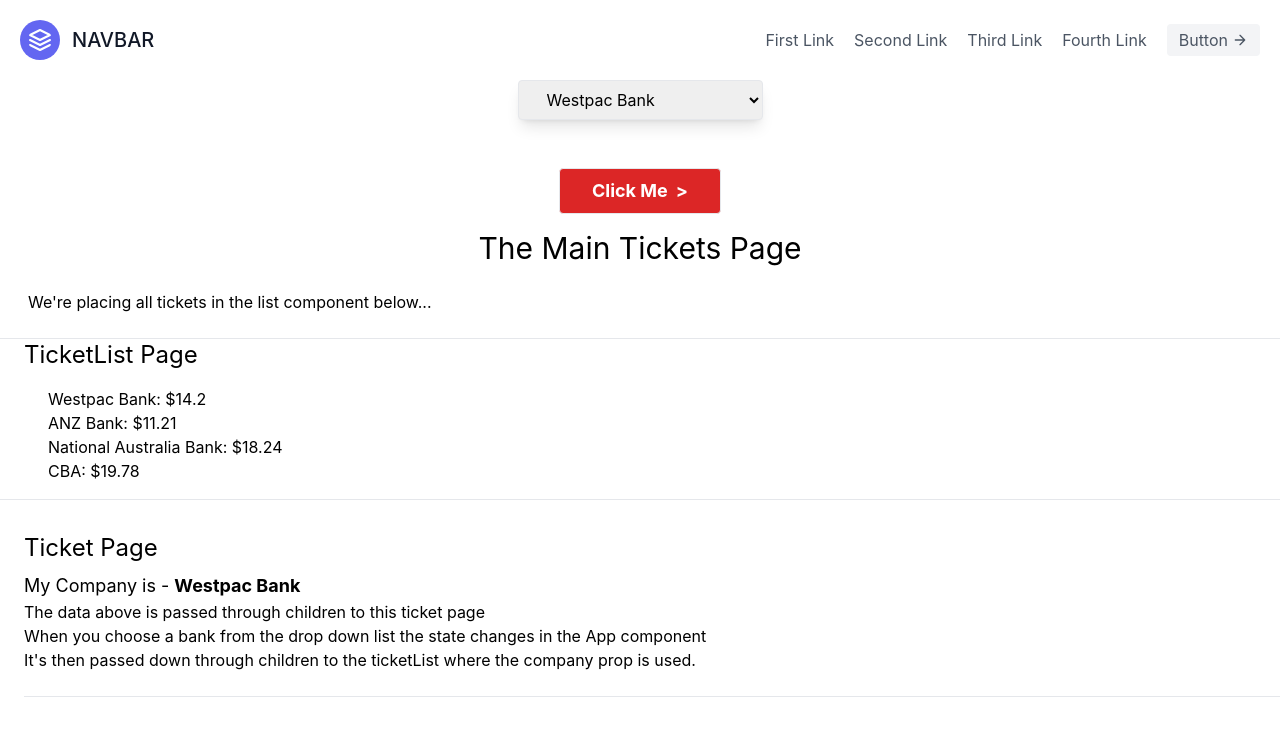
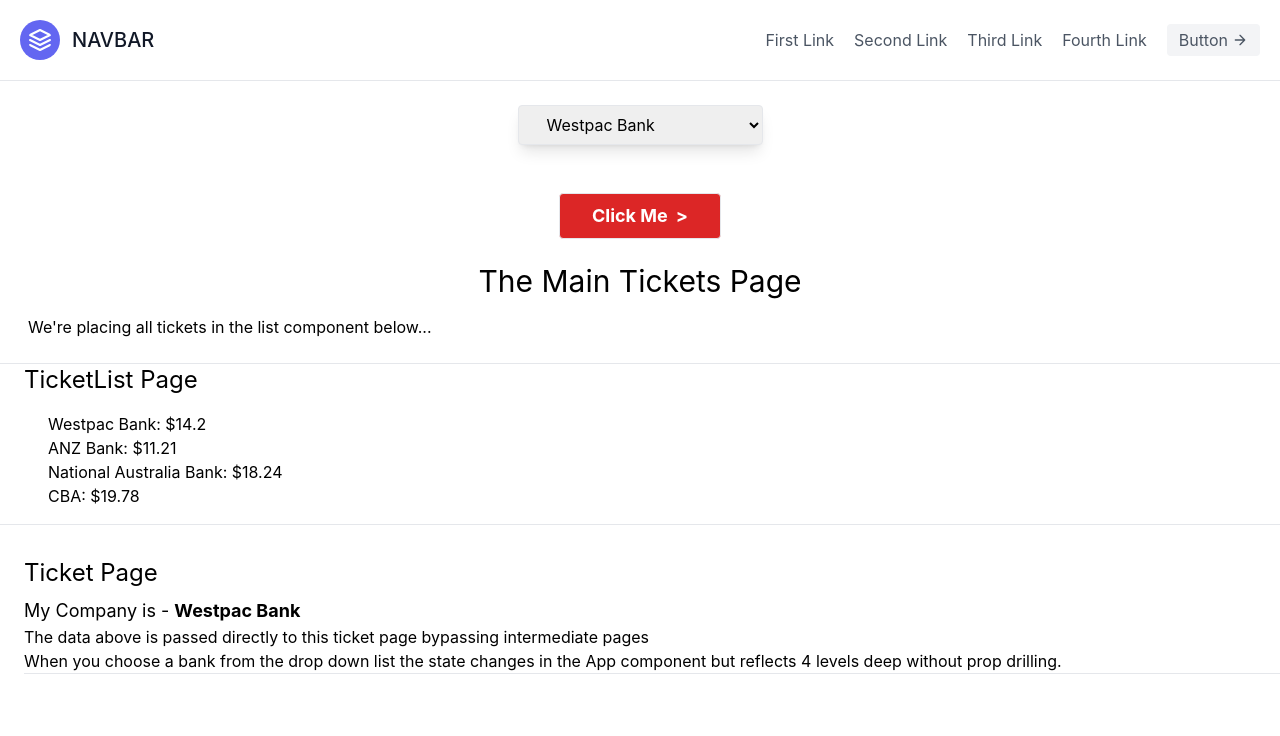
Before and after one commit to Burgesskeith/composition, a React (Create React App) app: page / in a window 1280 px wide. Shown: the top 736 px of the page. Built offline with nearby package versions, Linux system fonts and the light colour scheme.

Commit message:
Styling changes

```diff
--- a/src/App.js
+++ b/src/App.js
@@ -20,7 +20,7 @@
 
   return (
     <>
-      <div>
+      <div className="border-b mb-6">
         <NavBar />
       </div>
       <DropField
--- a/src/components/Ticket.js
+++ b/src/components/Ticket.js
@@ -9,15 +9,15 @@
           My Company is - <strong>{company}</strong>
         </div>
         <div className="mb-8">
-          <p>The data above is passed through children to this ticket page</p>
+          <p>
+            The data above is passed directly to this ticket page bypassing
+            intermediate pages
+          </p>
           <p>
             When you choose a bank from the drop down list the state changes in
-            the App component
+            the App component but reflects 4 levels deep without prop drilling.
           </p>
-          <p className="mb-6">
-            It's then passed down through children to the ticketList where the
-            company prop is used.
-          </p>
+
           <hr />
         </div>
       </div>
--- a/src/components/Tickets.js
+++ b/src/components/Tickets.js
@@ -3,7 +3,7 @@
 const Tickets = ({ children }) => {
   return (
     <>
-      <div className="mx-auto text-center my-4 text-3xl mb-6">
+      <div className="mx-auto text-center my-4 text-3xl mt-6">
         The Main Tickets Page
       </div>
       <div className="ml-7 mb-6">
```
